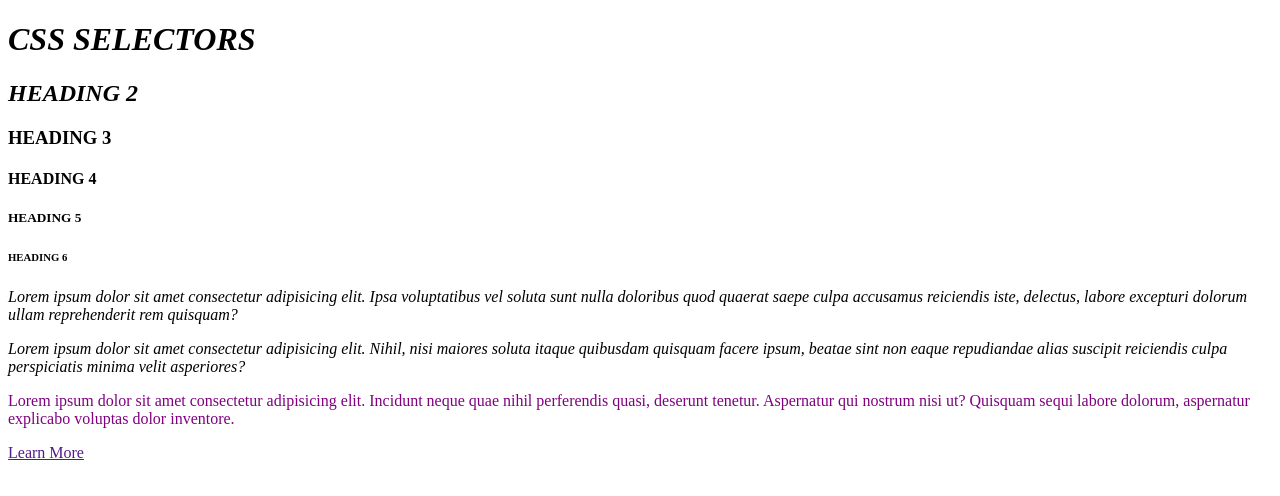
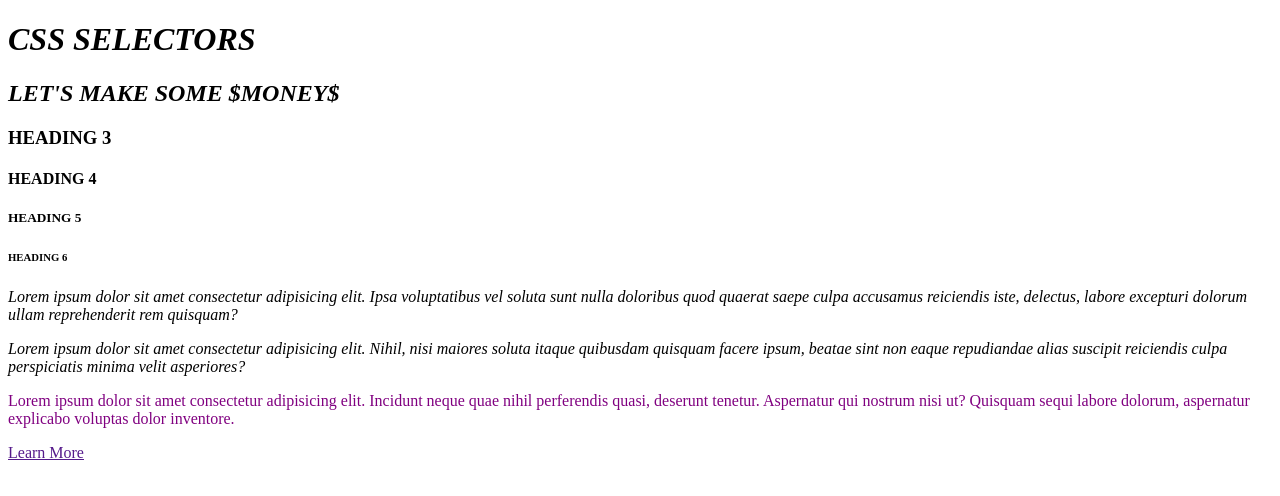
Before and after one commit to simpledevio/css-cc-course, a plain HTML site: page 5-selectors/selectors.html in a window 1280 px wide. Drawn offline with Linux system fonts and the light colour scheme.

Commit message:
Update selectors section
Add code for pseudo-elements

```diff
--- a/5-selectors/selectors.css
+++ b/5-selectors/selectors.css
@@ -19,3 +19,11 @@ h1, h2, h3, h4, h5, h6 {
 a:hover {
   color: red;
 }
+
+#money::before {
+  content: "$";
+}
+
+#money::after {
+  content: "$";
+}
--- a/5-selectors/selectors.html
+++ b/5-selectors/selectors.html
@@ -12,7 +12,7 @@
 
 <body>
   <h1 class="cool-text">CSS Selectors</h1>
-  <h2>Heading 2</h2>
+  <h2>Let's make some <span id="money">money</span></h2>
   <h3>Heading 3</h3>
   <h4>Heading 4</h4>
   <h5>Heading 5</h5>
```
